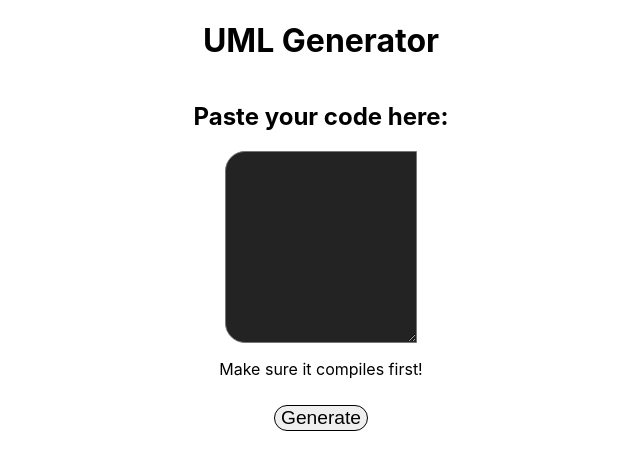
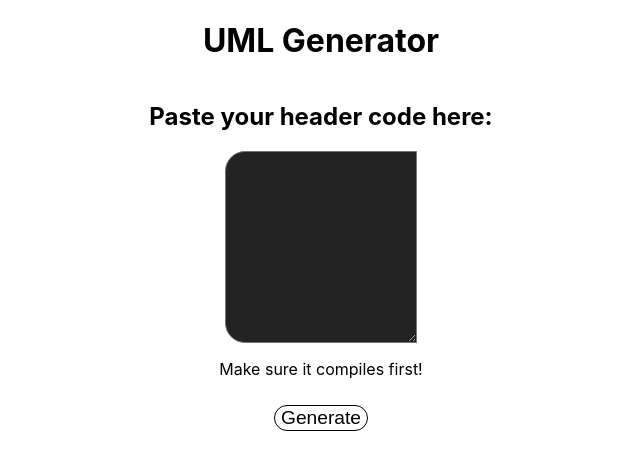
Before and after one commit to campbellcole/uml_generator, a Next.js app: page / in a window 1280 px wide. Shown: the top 470 px of the page, without its empty margins (319-959 px from the left). Built offline with nearby package versions, Linux system fonts and the light colour scheme.

Commit message:
fixed transition issue

```diff
--- a/assets/library/Algorithm.js
+++ b/assets/library/Algorithm.js
@@ -125,7 +125,7 @@ const algorithm = (text) => {
                 protection_status,
                 is_function,
               ];
-              console.log(text.substring(i, next_i));
+
               statement = "";
             }
           }
@@ -152,7 +152,6 @@ const algorithm = (text) => {
     current_scope[2] += 1 * (prev[0] === "{") - 1 * (prev[0] === "}");
     i = next_i + 1;
   }
-  console.log(types.class);
   return types;
 };
 export default algorithm;
--- a/pages/index.js
+++ b/pages/index.js
@@ -21,7 +21,7 @@ export default function Home() {
       </header>
       <main className={styles.main}>
         {text_data ? <UMLS data={text_data} /> : null}
-        <h2>Paste your code here:</h2>
+        <h2>Paste your header code here:</h2>
         <textarea
           id="text"
           style={{
--- a/styles/globals.css
+++ b/styles/globals.css
@@ -4,6 +4,11 @@ body {
   margin: 0;
   font-family: -apple-system, BlinkMacSystemFont, Segoe UI, Roboto, Oxygen,
     Ubuntu, Cantarell, Fira Sans, Droid Sans, Helvetica Neue, sans-serif;
+}
+#generate {
+  background: white;
+  color: black;
+  transition: background 300ms ease;
 }
 #generate:hover {
   background: black;
```
